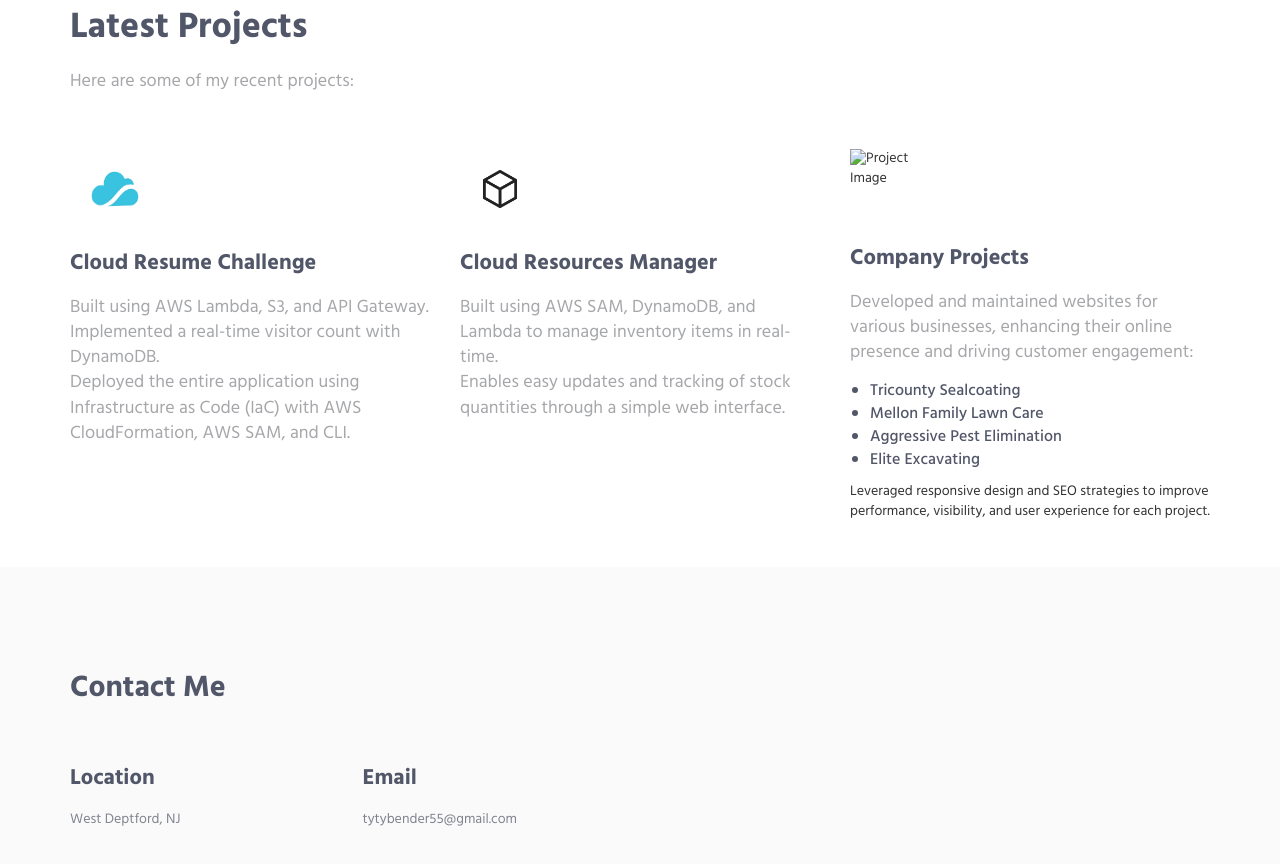
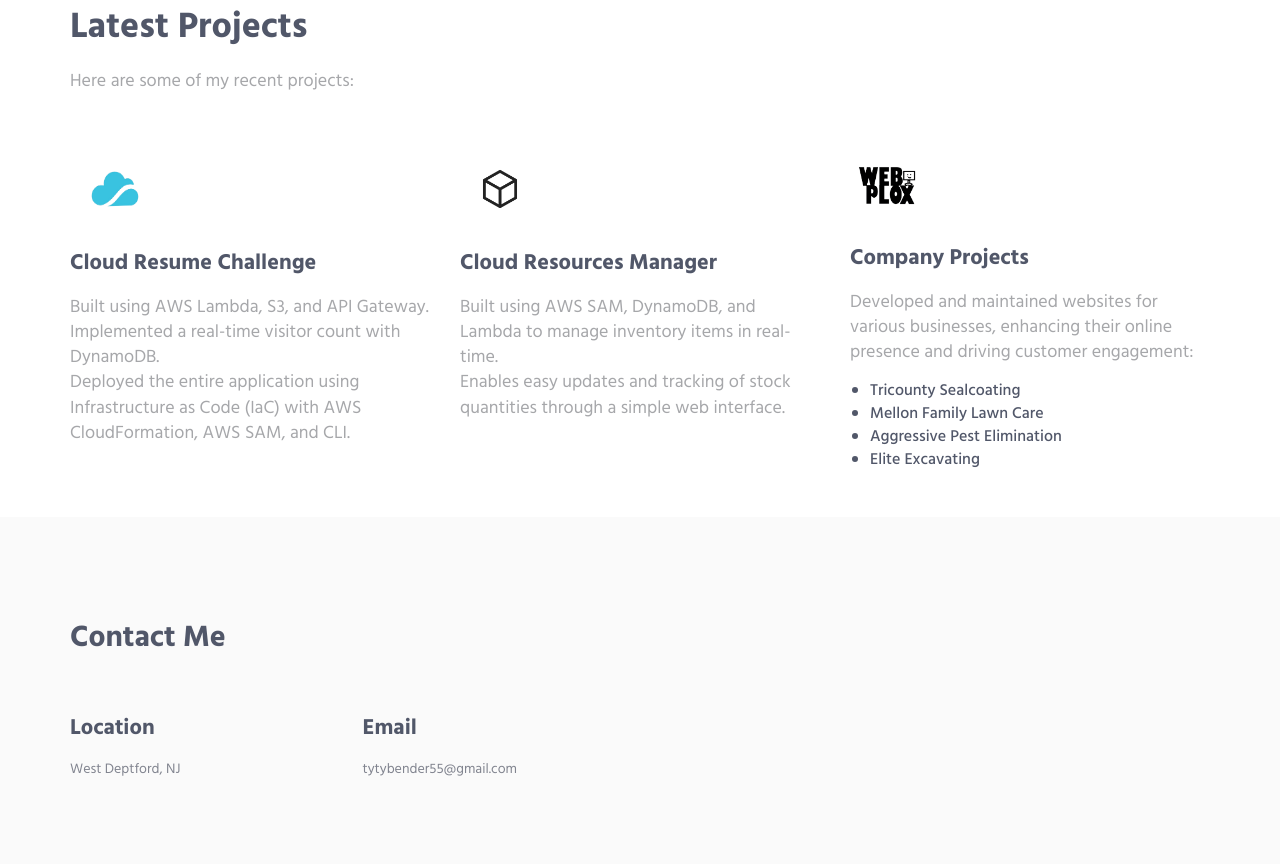
Before and after one commit to tybnd/resume_challenge, a plain HTML site: page index.html in a window 1280 px wide. Shown: the part 1987-2851 px from the top of the page. Drawn offline with nearby package versions, Linux system fonts and the light colour scheme; no server answers; files whose address does not match are found by name.

Commit message:
add image

```diff
--- a/index.html
+++ b/index.html
@@ -292,10 +292,10 @@
             <div class="col-sm-4 sm-margin-b-50">
                 <div class="margin-b-20">
                     <div class="wow zoomIn" data-wow-duration=".3" data-wow-delay=".2s">
-                        <img class="img-responsive" src="projectlogo.png" style="width: 75px; height:75px" alt="Project Image">
+                        <img class="img-responsive" src="webploxlogo.png" style="width: 75px; height:75px" alt="Project Image">
                     </div>
                 </div>
-                <h4 style="font-size: 22px;"><a href="webploxlogo.png">Company Projects</a></h4>
+                <h4 style="font-size: 22px;"><a href="">Company Projects</a></h4>
                 <p style="font-size: 18px;">
                     Developed and maintained websites for various businesses, enhancing their online presence and driving customer engagement:
                     <ul style="font-size: 16px; padding-left: 20px;">
@@ -304,7 +304,6 @@
                         <li><a href="https://aggressivepestelimination.com" target="_blank">Aggressive Pest Elimination</a></li>
                         <li><a href="https://elitexcavating.com" target="_blank">Elite Excavating</a></li>
                     </ul>
-                    Leveraged responsive design and SEO strategies to improve performance, visibility, and user experience for each project.
                 </p>
             </div>
 
```
